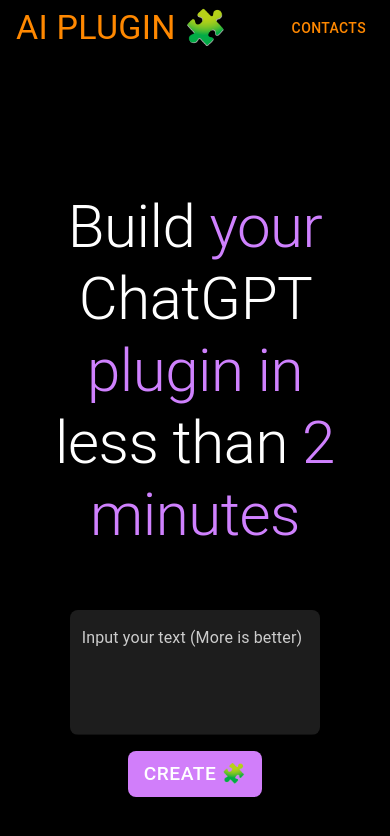
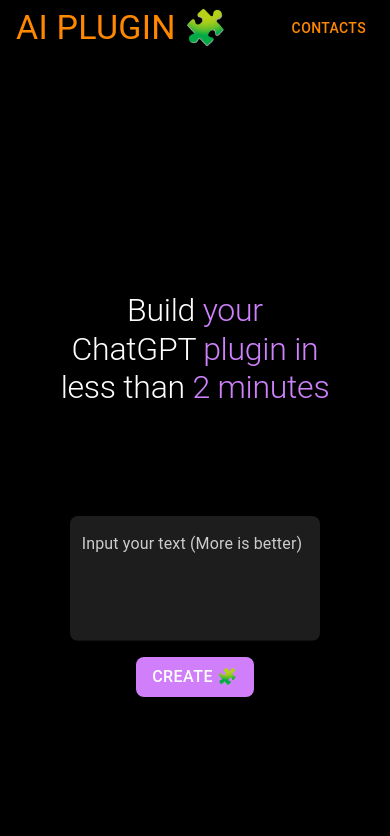
Before and after one commit to GenesiAI/PluginsWebPortal, a React (Create React App) app: page /text-to-plugin in a window 390 px wide. Shown: the top 836 px of the page. Built offline with nearby package versions, Linux system fonts and the light colour scheme.

Commit message:
some more reactivines

```diff
--- a/src/pages/TextToPlugin.tsx
+++ b/src/pages/TextToPlugin.tsx
@@ -103,7 +103,6 @@ const TextToPlugin: React.FC = () => {
     };
 
     if (view === 'input') {
-
         return (
             <Box
                 sx={{
@@ -135,12 +134,15 @@ const TextToPlugin: React.FC = () => {
                     minRows={4}
                     maxRows={6}
                     sx={{
-                        width: '70%',
+                        width: '90%', // Updated width for mobile devices
+                        maxWidth: '70%', // Set max width for larger screens
                         backgroundColor: '#1f1f1f',
                         borderRadius: 1,
                         '& .MuiOutlinedInput-root': {
                             borderRadius: 1,
-
+                        },
+                        '@media (min-width:600px)': {
+                            width: '70%', // Width for larger screens
                         },
                     }}
                 />
@@ -154,7 +156,10 @@ const TextToPlugin: React.FC = () => {
                         '&:hover': {
                             backgroundColor: colors[(colorIndex + 1) % colors.length],
                         },
-                        fontSize: '1.2rem',
+                        fontSize: '1rem', // Updated font size for mobile devices
+                        '@media (min-width:600px)': {
+                            fontSize: '1.2rem', // Font size for larger screens
+                        },
                     }}
                     onClick={handleButtonClick}
                 >
--- a/src/theme/index.ts
+++ b/src/theme/index.ts
@@ -7,17 +7,23 @@ const theme = createTheme({
     },
     background: {
       default: '#000000',
-      paper: '#000000',
     },
     text: {
-      primary: '#ffffff', // Set the primary text color to white
-      secondary: '#cccccc', // Set the secondary text color to light gray
+      primary: '#ffffff',
+      secondary: '#cccccc',
     },
   },
   shape: {
     borderRadius: 8,
   },
+  typography: {
+    h2: {
+      fontSize: '2rem',
+      '@media (min-width:600px)': {
+        fontSize: '3rem',
+      },
+    },
+  },
 });
 
-
 export default theme;
```
Lines whose indentation alone changed are shown as unchanged.
